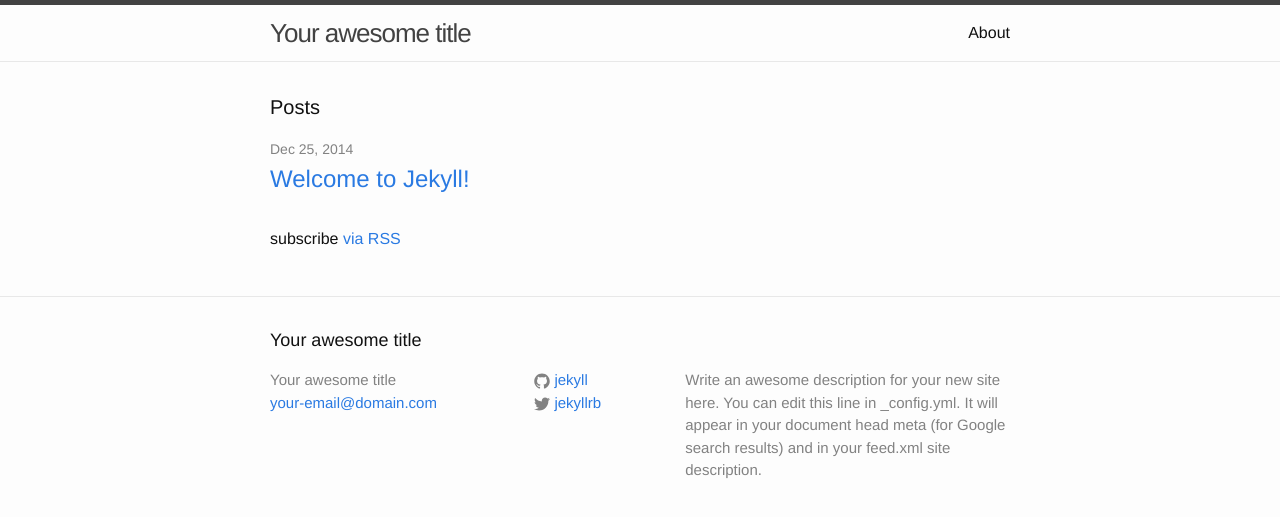
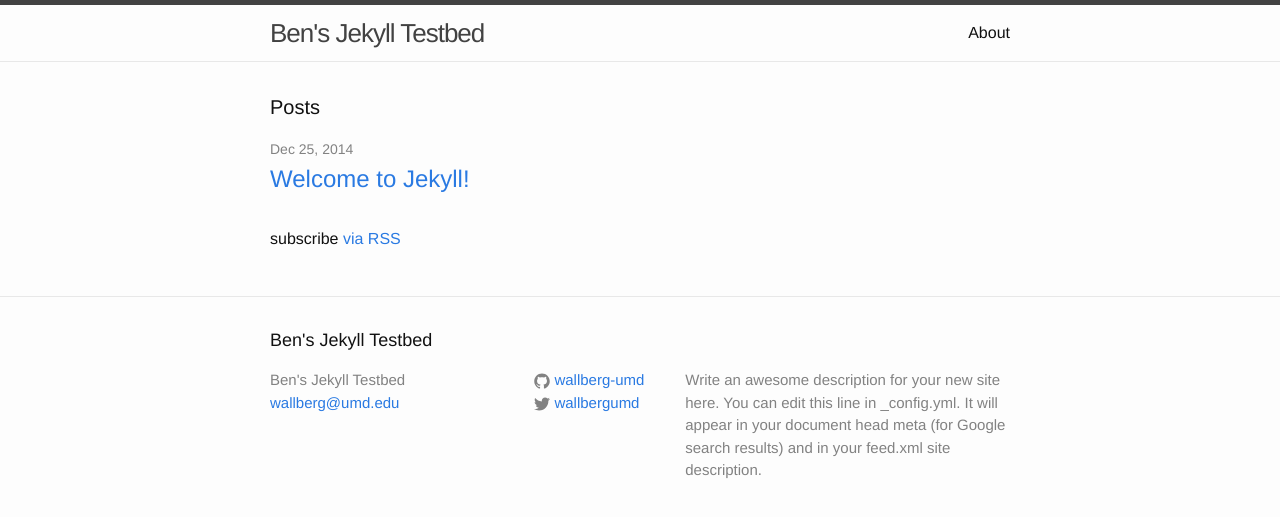
Before and after one commit to wallberg-umd/jekyll-testbed, a Jekyll site: the page built from index.html, in a window 1280 px wide. Shown: the top 517 px of the page. Built offline with Jekyll 4.4.1, drawn with Linux system fonts in a browser that asks for light colours.

Commit message:
Update basic site settings

```diff
--- a/_config.yml
+++ b/_config.yml
@@ -1,14 +1,14 @@
 # Site settings
-title: Your awesome title
-email: your-email@domain.com
+title: Ben's Jekyll Testbed
+email: wallberg@umd.edu
 description: > # this means to ignore newlines until "baseurl:"
   Write an awesome description for your new site here. You can edit this
   line in _config.yml. It will appear in your document head meta (for
   Google search results) and in your feed.xml site description.
 baseurl: "" # the subpath of your site, e.g. /blog/
-url: "http://yourdomain.com" # the base hostname & protocol for your site
-twitter_username: jekyllrb
-github_username:  jekyll
+url: "http://wallberg-umd.github.io" # the base hostname & protocol for your site
+twitter_username: wallbergumd
+github_username:  wallberg-umd
 
 # Build settings
 markdown: kramdown
```
